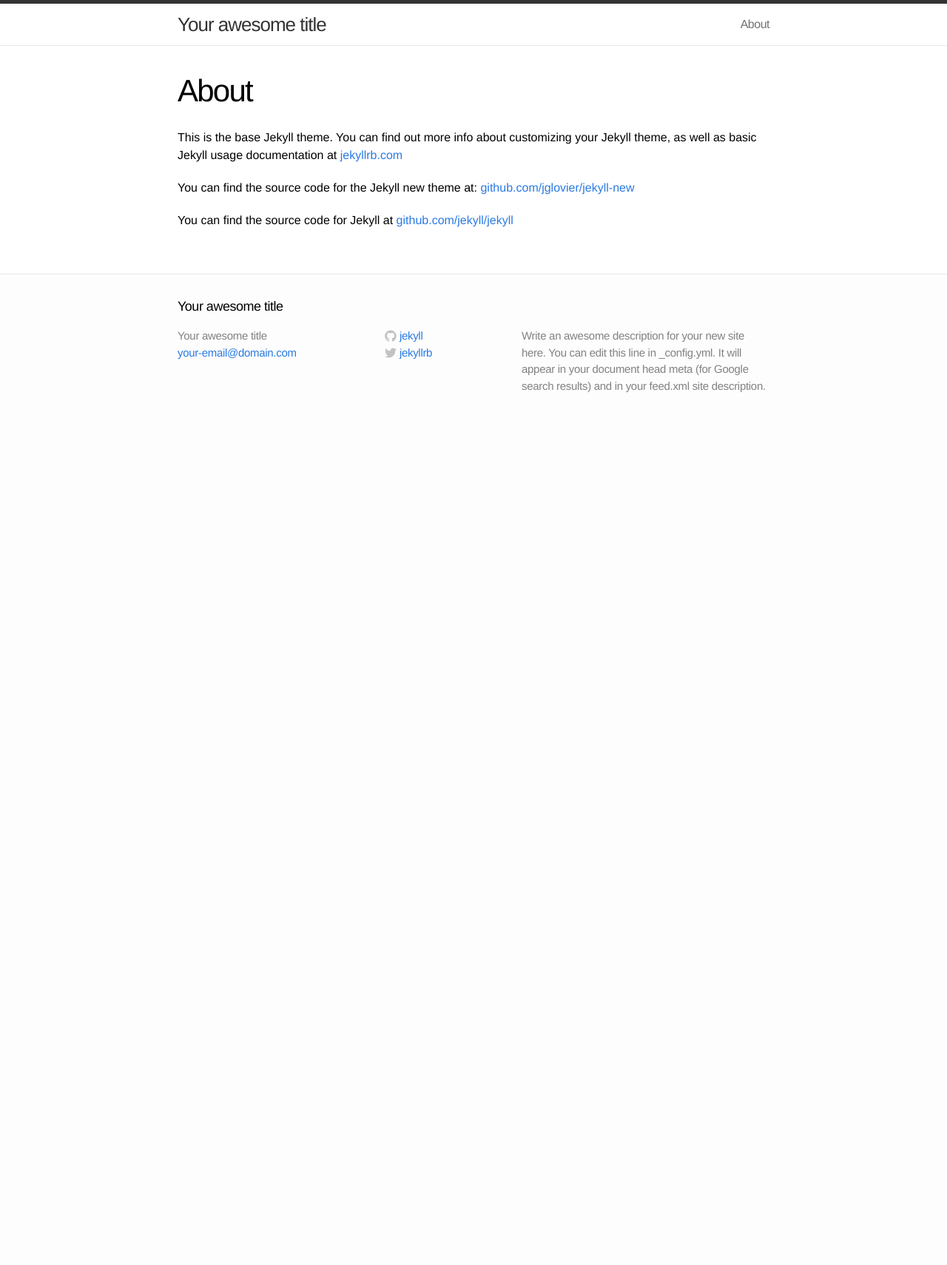
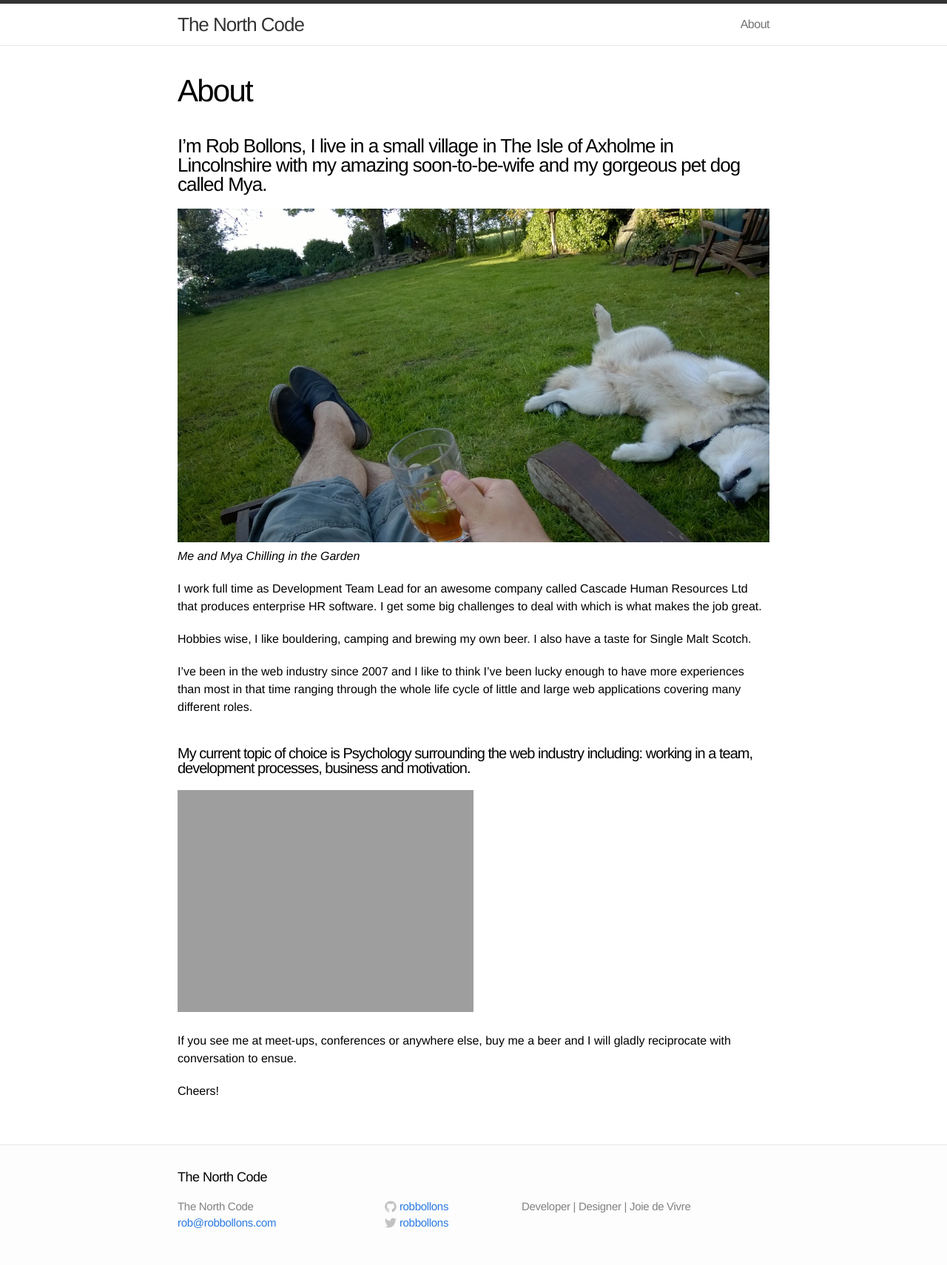
Before and after one commit to RobBollons/robbollons.github.io, a Jekyll site: the page built from about.md, in a window 1280 px wide. Shown: the whole page at 74% size. Built offline with Jekyll 4.4.1, drawn with Linux system fonts in a browser that asks for light colours; before the commit the page ends 900 px from its top, so only the background shows below that.

```diff
--- /dev/null
+++ b/CNAME
@@ -0,0 +1 @@
+thenorthcode.net
--- a/_config.yml
+++ b/_config.yml
@@ -1,11 +1,11 @@
 # Site settings
-title: Your awesome title
-email: your-email@domain.com
-description: "Write an awesome description for your new site here. You can edit this line in _config.yml. It will appear in your document head meta (for Google search results) and in your feed.xml site description."
+title: The North Code
+email: rob@robbollons.com
+description: "Developer | Designer | Joie de Vivre"
 baseurl: ""
-url: "http://yourdomain.com"
-twitter_username: jekyllrb
-github_username:  jekyll
+url: "http://thenorthcode.net"
+twitter_username: robbollons
+github_username: robbollons
 
 # Build settings
 markdown: kramdown
--- a/about.md
+++ b/about.md
@@ -3,9 +3,21 @@
 title: About
 permalink: /about/
 ---
+### I'm Rob Bollons, I live in a small village in The Isle of Axholme in Lincolnshire with my amazing soon-to-be-wife and my gorgeous pet dog called Mya.
 
-This is the base Jekyll theme. You can find out more info about customizing your Jekyll theme, as well as basic Jekyll usage documentation at [jekyllrb.com](http://jekyllrb.com/)
+[![Me and Mya Chilling in the Garden](/img/About1.jpg)](/img/about1.jpg "Me and Mya Chilling in the Garden")
+*Me and Mya Chilling in the Garden*
 
-You can find the source code for the Jekyll new theme at: [github.com/jglovier/jekyll-new](https://github.com/jglovier/jekyll-new)
+I work full time as Development Team Lead for an awesome company called Cascade Human Resources Ltd that produces enterprise HR software. I get some big challenges to deal with which is what makes the job great.
 
-You can find the source code for Jekyll at [github.com/jekyll/jekyll](https://github.com/jekyll/jekyll)
+Hobbies wise, I like bouldering, camping and brewing my own beer. I also have a taste for Single Malt Scotch.
+
+I've been in the web industry since 2007 and I like to think I've been lucky enough to have more experiences than most in that time ranging through the whole life cycle of little and large web applications covering many different roles.
+
+#### My current topic of choice is Psychology surrounding the web industry including: working in a team, development processes, business and motivation. ####
+
+[![Me](http://www.thenorthcode.net/wp-content/uploads/2014/05/WP_000547.jpg)](http://www.thenorthcode.net/wp-content/uploads/2014/05/WP_000547.jpg "Me")
+
+If you see me at meet-ups, conferences or anywhere else, buy me a beer and I will gladly reciprocate with conversation to ensue.
+
+Cheers!
--- a/css/main.css
+++ b/css/main.css
@@ -165,6 +165,9 @@
 
 /* Post styles */
 /* ----------------------------------------------------------*/
+.post img {
+   max-width: 100%;
+}
 
 .post-header { margin: 10px 0 30px; }
 
```
Also changed, not shown: _posts/2012-06-05-file-type-identification.md (added, +43 -0 lines), _posts/2014-05-19-tc-radiate-a-simple-javascript-build-radiator-for-teamcity.md (added, +12 -0 lines), _posts/2014-05-20-scaling-the-codebase-for-large-nodejs-applications-using-a-modular-architecture-my-journey.md (added, +109 -0 lines), _posts/2014-07-25-welcome-to-jekyll.markdown (deleted, +0 -24 lines), img/About1.jpg (added), img/About2.jpg (added), img/FileHeaderExample1.png (added), img/Glenmorangie.jpg (added), img/JpegMagicNumberExample1.png (added), img/JpegMagicNumberExample2.png (added), img/Mya.jpg (added), img/s2.png (added).
